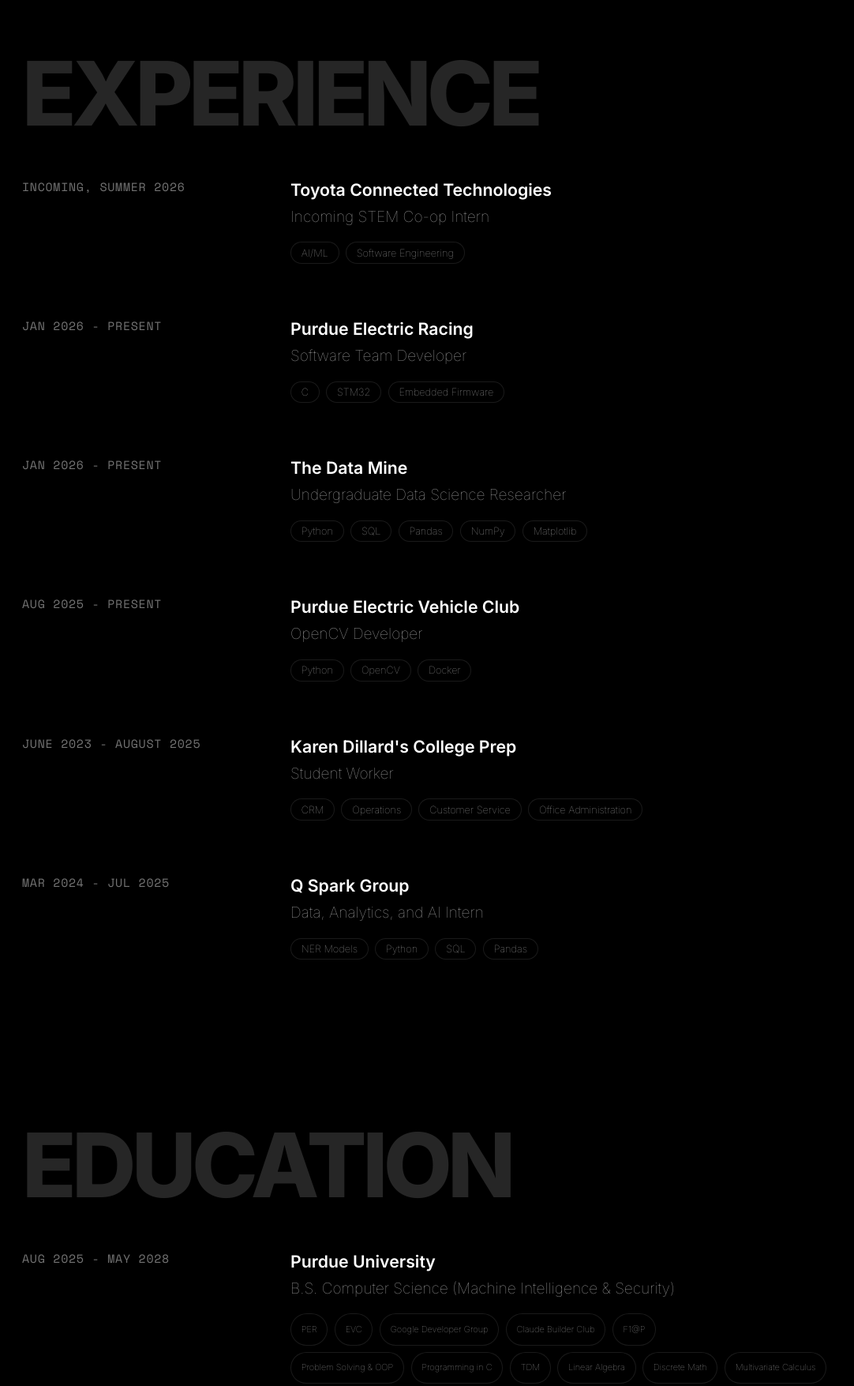
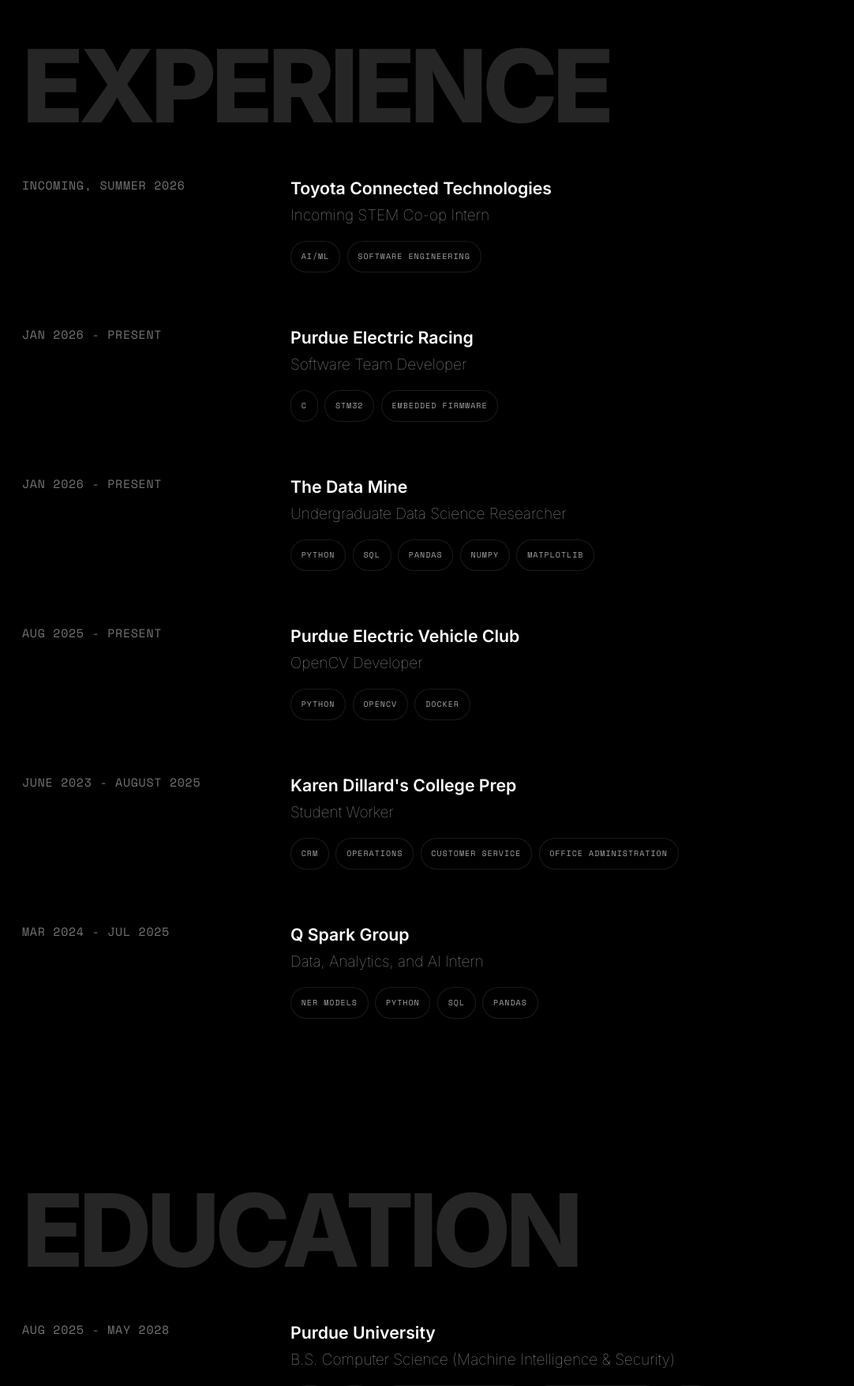
Before and after one commit to tanishmisra9/portfolio, a Next.js app: page / in a window 1280 px wide. Shown: the part 903-2658 px from the top of the page at 79% size, without its empty margins (0-1082 px from the left). Built offline with nearby package versions, Linux system fonts and the light colour scheme; a web font is replaced by a local one.

Commit message:
Fixed site-wide pill font & style. Refined spacing and heading font size site-wide also

```diff
--- a/components/sections/about-contact-section.tsx
+++ b/components/sections/about-contact-section.tsx
@@ -79,7 +79,7 @@ export function AboutContactSection({ bio, social }: Props) {
     <section id="about" className="scroll-mt-20 px-6 pb-12 pt-6 md:pb-[5.52rem] md:pt-11">
       <div className="mx-auto max-w-6xl">
         <ScrollReveal variant="fade">
-          <h2 className="mb-7 select-none text-center font-display text-[8.74vw] font-extrabold uppercase leading-none tracking-tighter text-neutral-800 [text-shadow:0.55px_0_0_currentColor,-0.55px_0_0_currentColor] md:mb-11">
+          <h2 className="mb-7 select-none text-center font-display text-[10vw] font-extrabold uppercase leading-none tracking-tighter text-neutral-800 [text-shadow:0.55px_0_0_currentColor,-0.55px_0_0_currentColor] md:mb-11">
             ABOUT
           </h2>
         </ScrollReveal>
--- a/components/sections/education-section.tsx
+++ b/components/sections/education-section.tsx
@@ -4,14 +4,14 @@ import type { EducationEntry } from '@/types/content';
 type Props = { entries: EducationEntry[] };
 
 const pillClassName =
-  'rounded-full border border-white/10 bg-black/40 backdrop-blur-md px-3 py-1 text-[11px] text-neutral-400 select-none cursor-default';
+  'rounded-full border border-white/10 bg-black/40 backdrop-blur-md px-3 py-1 font-mono text-[10px] uppercase tracking-widest text-neutral-400 select-none cursor-default';
 
 export function EducationSection({ entries }: Props) {
   return (
     <section id="education" className="scroll-mt-20 px-6 pb-8 pt-6 md:py-24">
       <div className="mx-auto max-w-6xl">
         <ScrollReveal variant="fade">
-          <h2 className="mb-8 select-none font-display text-[8.8vw] font-extrabold uppercase leading-none tracking-tighter text-neutral-800 md:mb-12">
+          <h2 className="mb-8 select-none font-display text-[10vw] font-extrabold uppercase leading-none tracking-tighter text-neutral-800 md:mb-12">
             EDUCATION
           </h2>
         </ScrollReveal>
--- a/components/sections/experience-section.tsx
+++ b/components/sections/experience-section.tsx
@@ -12,11 +12,11 @@ export function ExperienceSection({ entries }: Props) {
   return (
     <section
       id="experience"
-      className="scroll-mt-20 px-6 pb-8 pt-6 md:py-24"
+      className="scroll-mt-20 px-6 pb-8 pt-5 md:pb-24 md:pt-20"
     >
       <div className="mx-auto max-w-6xl">
         <ScrollReveal variant="fade" homeIntroComplete={homeIntroDone}>
-          <h2 className="mb-8 select-none font-display text-[8.8vw] font-extrabold uppercase leading-none tracking-tighter text-neutral-800 md:mb-12">
+          <h2 className="mb-8 select-none font-display text-[10vw] font-extrabold uppercase leading-none tracking-tighter text-neutral-800 md:mb-12">
             EXPERIENCE
           </h2>
         </ScrollReveal>
@@ -37,7 +37,7 @@ export function ExperienceSection({ entries }: Props) {
                     {entry.tags.map((tag) => (
                       <li
                         key={tag}
-                        className="rounded-full border border-white/10 bg-black/40 backdrop-blur-md px-3 py-1 text-xs text-neutral-400 select-none cursor-default"
+                        className="rounded-full border border-white/10 bg-black/40 backdrop-blur-md px-3 py-1 font-mono text-[10px] uppercase tracking-widest text-neutral-400 select-none cursor-default"
                       >
                         {tag}
                       </li>
--- a/components/sections/projects-section.tsx
+++ b/components/sections/projects-section.tsx
@@ -61,7 +61,7 @@ export function ProjectsSection({ projects }: Props) {
     <section id="projects" className="scroll-mt-20 pb-8 pt-6 md:pb-16 md:pt-11">
       <div className="mx-auto w-full max-w-7xl px-8 md:px-16 lg:px-32">
         <ScrollReveal variant="fade">
-          <h2 className="mb-8 select-none font-display text-[9.1vw] font-extrabold uppercase leading-none tracking-tighter text-neutral-800 [text-shadow:0.55px_0_0_currentColor,-0.55px_0_0_currentColor] md:mb-12">
+          <h2 className="mb-8 select-none font-display text-[10vw] font-extrabold uppercase leading-none tracking-tighter text-neutral-800 [text-shadow:0.55px_0_0_currentColor,-0.55px_0_0_currentColor] md:mb-12">
             PROJECTS
           </h2>
         </ScrollReveal>
--- a/components/sections/skills-section.tsx
+++ b/components/sections/skills-section.tsx
@@ -49,7 +49,7 @@ function CertCard({ cert }: { cert: CertificationEntry }) {
           {skills.map((skill) => (
             <li
               key={skill}
-              className="rounded-full border border-white/10 bg-black/40 backdrop-blur-md px-3 py-1 text-neutral-400 select-none cursor-default"
+              className="rounded-full border border-white/10 bg-black/40 backdrop-blur-md px-3 py-1 font-mono text-[10px] uppercase tracking-widest text-neutral-400 select-none cursor-default"
             >
               {skill}
             </li>
@@ -75,7 +75,7 @@ export function SkillsSection({ skills, certifications }: Props) {
     >
       <div className="mx-auto max-w-6xl">
         <ScrollReveal variant="fade">
-          <h2 className="mb-8 select-none font-display text-[8.8vw] font-extrabold uppercase leading-none tracking-tighter text-neutral-800 md:mb-12">
+          <h2 className="mb-8 select-none font-display text-[10vw] font-extrabold uppercase leading-none tracking-tighter text-neutral-800 md:mb-12">
             SKILLS
           </h2>
         </ScrollReveal>
@@ -90,7 +90,7 @@ export function SkillsSection({ skills, certifications }: Props) {
                   {group.items.map((skill) => (
                     <li
                       key={skill}
-                      className="rounded-full border border-white/10 bg-black/40 backdrop-blur-md px-3.5 py-1.5 text-xs text-neutral-400 select-none cursor-default md:px-4 md:py-2 md:text-sm"
+                      className="rounded-full border border-white/10 bg-black/40 backdrop-blur-md px-3 py-1 font-mono text-[10px] uppercase tracking-widest text-neutral-400 select-none cursor-default"
                     >
                       {skill}
                     </li>
@@ -103,7 +103,7 @@ export function SkillsSection({ skills, certifications }: Props) {
 
         <section id="certifications" className="mt-10 scroll-mt-20 md:mt-24">
             <ScrollReveal variant="fade">
-              <h3 className="select-none font-display text-[8.8vw] font-extrabold uppercase leading-none tracking-tighter text-neutral-800">
+              <h3 className="select-none font-display text-[10vw] font-extrabold uppercase leading-none tracking-tighter text-neutral-800">
                 Certifications
               </h3>
             </ScrollReveal>
```
